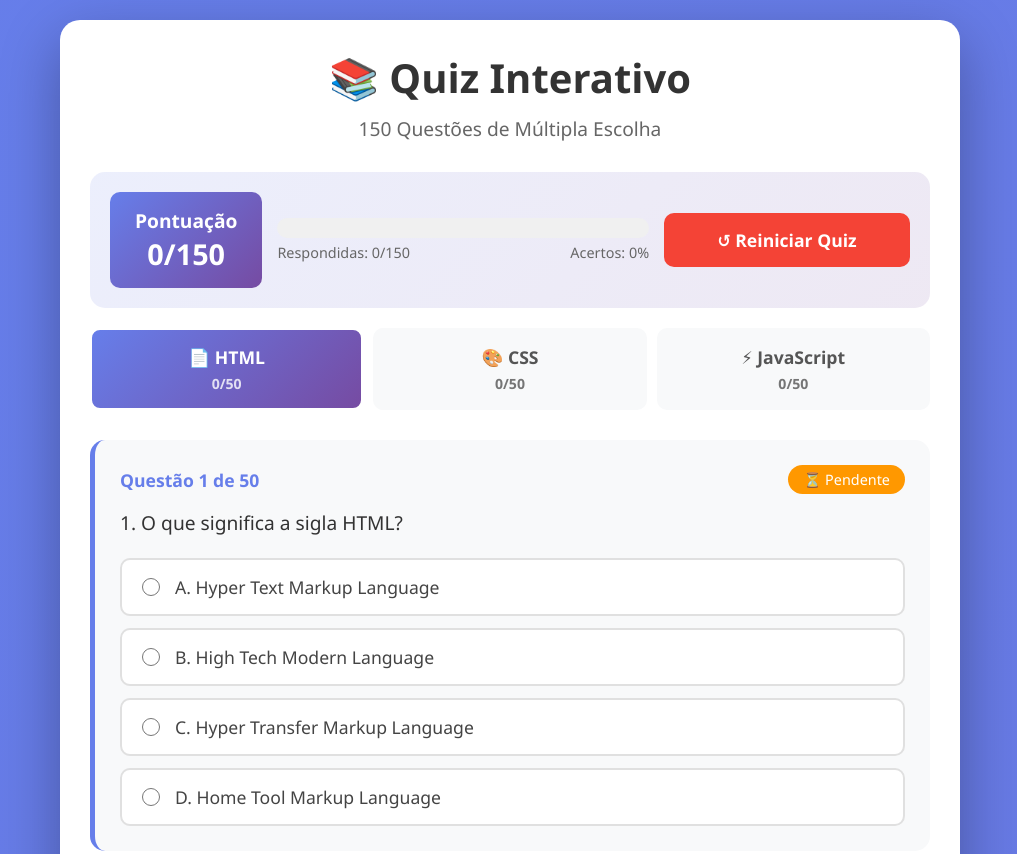
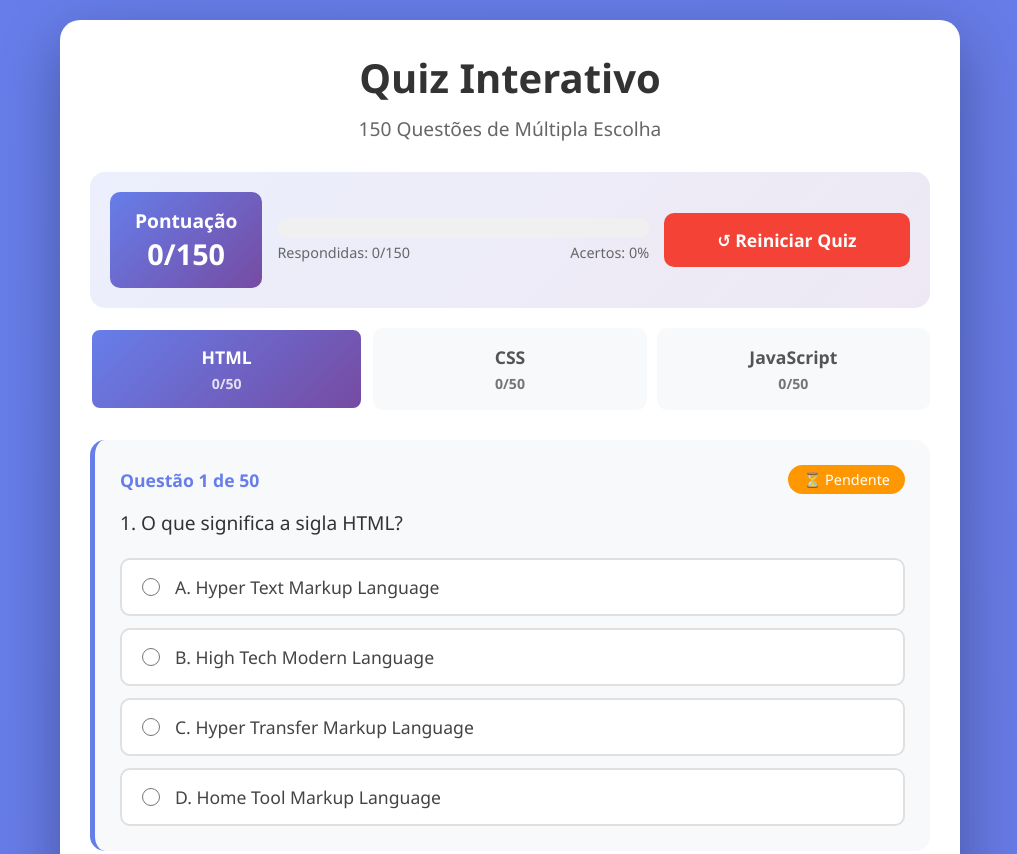
Before and after one commit to gabrielportoprofissional-coder/quizdesenvolvimentoweb2025vencer, a plain HTML site: page index.html in a window 1280 px wide. Shown: the top 854 px of the page, without its empty margins (130-1147 px from the left). Drawn offline with Linux system fonts and the light colour scheme.

Commit message:
NewUpload2
Correção problema JavaScript

```diff
--- a/index.html
+++ b/index.html
@@ -484,7 +484,7 @@
 </head>
 <body>
     <div class="container">
-        <h1>📚 Quiz Interativo</h1>
+        <h1>Quiz Interativo</h1>
         <div class="subtitle">150 Questões de Múltipla Escolha</div>
 
         <div class="header-stats">
@@ -506,15 +506,15 @@
 
         <div class="category-tabs">
             <button class="tab active" onclick="changeCategory('html')" id="tabHtml">
-                📄 HTML
+                  HTML
                 <span class="stats" id="htmlStats">0/50</span>
             </button>
             <button class="tab" onclick="changeCategory('css')" id="tabCss">
-                🎨 CSS
+                  CSS
                 <span class="stats" id="cssStats">0/50</span>
             </button>
             <button class="tab" onclick="changeCategory('javascript')" id="tabJavascript">
-                ⚡ JavaScript
+                  JavaScript
                 <span class="stats" id="javascriptStats">0/50</span>
             </button>
         </div>
```
